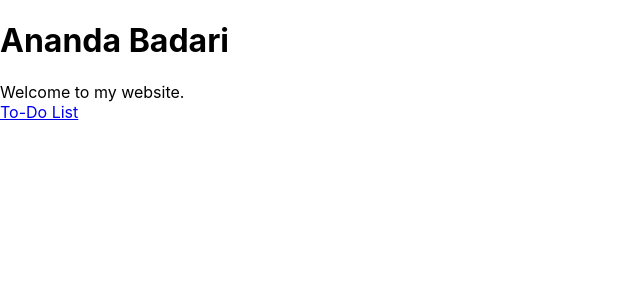
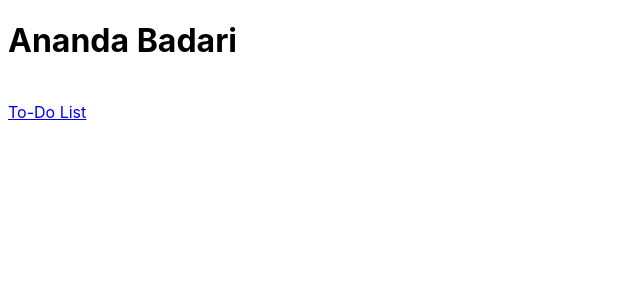
Before and after one commit to abadari3/personalwebsite, a Flask app: page / in a window 1280 px wide. Shown: the top 300 px of the page, without its empty margins (0-640 px from the left). Run offline with Flask 2, Linux system fonts and the light colour scheme.

Commit message:
slight changes

```diff
--- a/static/css/main.css
+++ b/static/css/main.css
@@ -1,5 +1,4 @@
 body, html {
-    margin: 0 auto;
     font-family: -apple-system, BlinkMacSystemFont, 'Segoe UI', Roboto, Oxygen, Ubuntu, Cantarell, 'Open Sans', 'Helvetica Neue', sans-serif;
 }
 
--- a/templates/index.html
+++ b/templates/index.html
@@ -4,7 +4,7 @@
 {% endblock %}
 
 {% block body %}
-    Welcome to my website.
+    <!-- Welcome to my website. -->
     <br>
     <a href='/todo'>To-Do List</a>
 {% endblock %}
```
